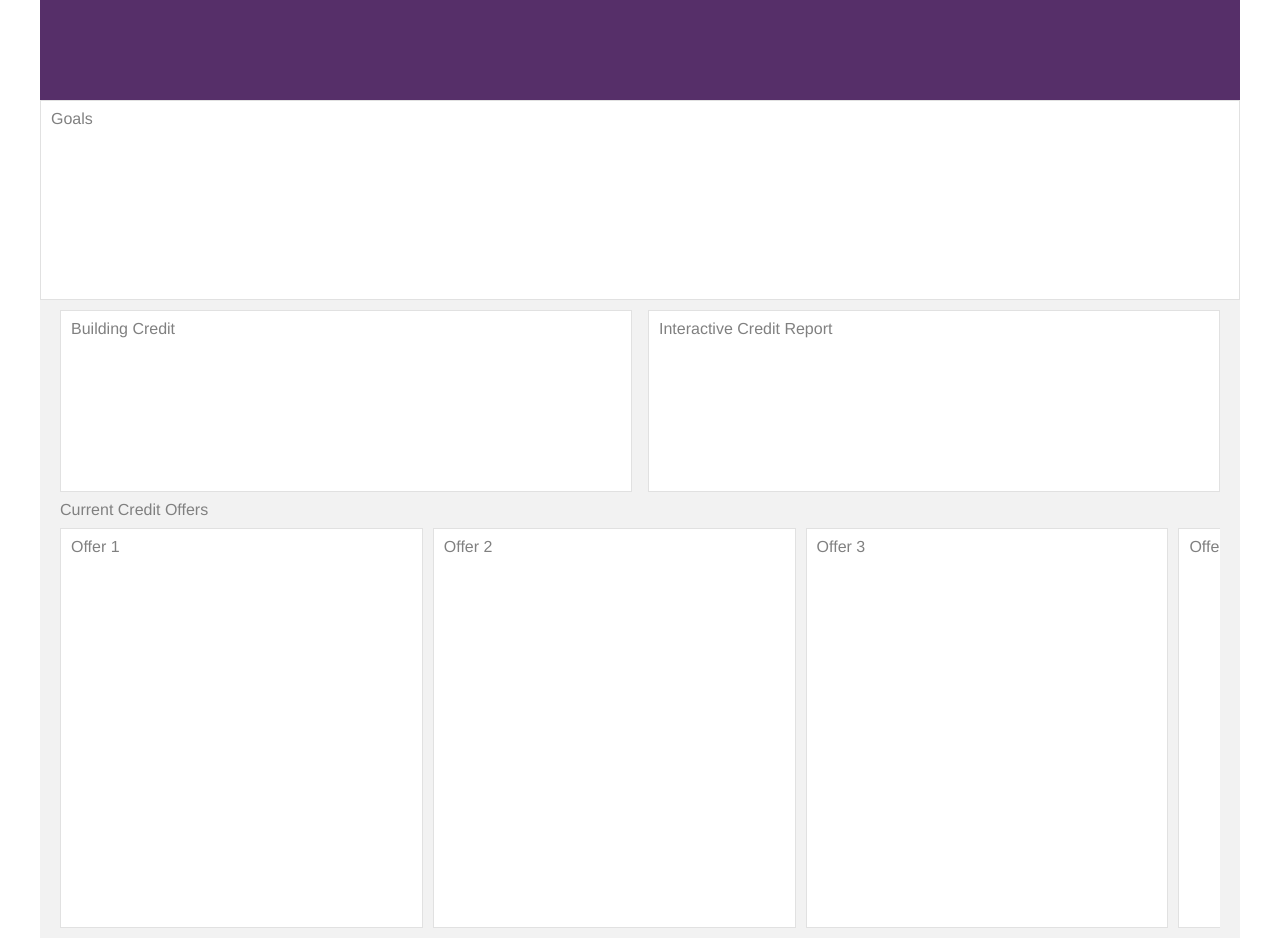
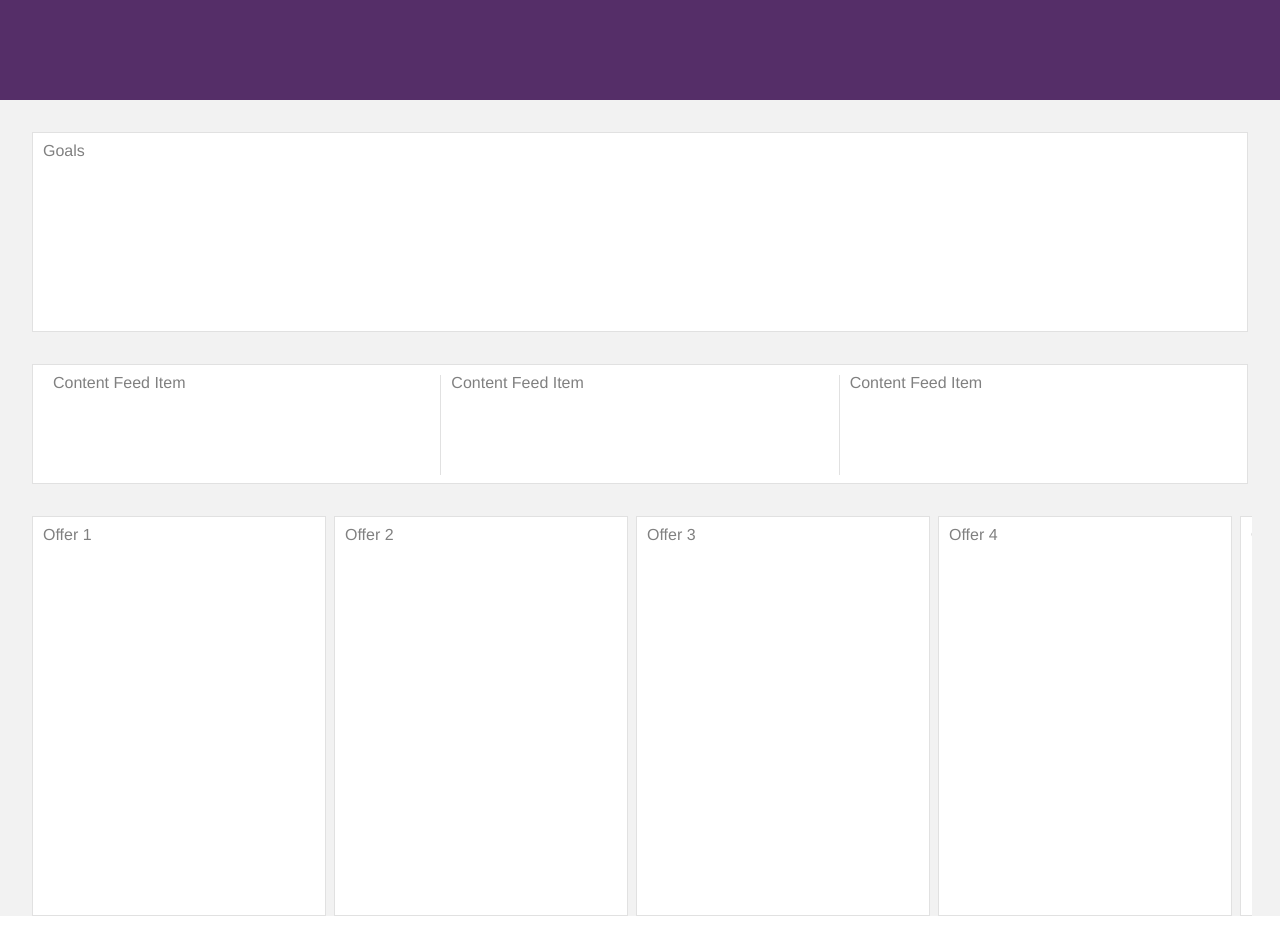
Before and after one commit to ksrb/grid-test, a website: page dashboard.html in a window 1280 px wide. Shown: the part 180-1118 px from the top of the page. After the commit the page ends 1096 px from the top, so only its background shows below. Drawn offline with Linux system fonts and the light colour scheme.

Commit message:
refactored dashboard as per updated wireframes

```diff
--- a/dashboard.html
+++ b/dashboard.html
@@ -1,14 +1,16 @@
 <!DOCTYPE html>
 <html lang="en">
+
 <head>
   <meta charset="UTF-8">
+  <meta name="viewport" content="width=device-width">
+
   <title>Dashboard</title>
   <link rel="stylesheet" type="text/css" href="reset.css">
-  <link rel="stylesheet"
-        type="text/css"
-        href="flexboxgrid.css">
+  <link rel="stylesheet" type="text/css" href="flexboxgrid.css">
   <link rel="stylesheet" type="text/css" href="style.css">
 </head>
+
 <body>
 
   <div class='container layout-container'>
@@ -18,56 +20,34 @@
     <div class='score-meter'>
       Score Meter
     </div>
-  <div class='goals'>
+
+    <div class='goals-container'>
       Goals
     </div>
-  <!-- Content feed -->
-  <div class='content-feed'>
-    <div class='row'>
-      <div class='col-lg-6 col-md-6 col-sm-6 col-xs-6'>
-        <div class='content-feed-tile'>
-          Building Credit
+
+    <div class='content-feed-container'>
+      <div class='content-feed-item'>Content Feed Item</div>
+      <div class='content-feed-item'>Content Feed Item</div>
+      <div class='content-feed-item'>Content Feed Item</div>
+    </div>
+
+    <div class='offer-list-container'>
+      <div class='offer-list-spacer'>&nbsp;</div>
+      <div class='offer-list-item'>Offer 1</div>
+      <div class='offer-list-item'>Offer 2</div>
+      <div class='offer-list-item'>Offer 3</div>
+      <div class='offer-list-item'>Offer 4</div>
+      <div class='offer-list-item'>Offer 5</div>
+      <div class='offer-list-item'>Offer 6</div>
+      <div class='offer-list-item'>Offer 7</div>
+      <div class='offer-list-spacer'>&nbsp;</div>
     </div>
   </div>
-      <div class='col-lg-6 col-md-6 col-sm-6 col-xs-6'>
-        <div class='content-feed-tile'>
-          Interactive Credit Report
-        </div>
-      </div>
-    </div>
-    <!-- TODO (ksuen): this isn't exactly how our app is structured the title
-    and offers are a separate elements on the level above -->
-    <div class='credit-offers__title'>
-      Current Credit Offers
-    </div>
-    <div class='credit-offers'>
-      <div class='credit-offer'>
-        Offer 1
-      </div>
-      <div class='credit-offer'>
-        Offer 2
-      </div>
-      <div class='credit-offer'>
-        Offer 3
-      </div>
-      <div class='credit-offer'>
-        Offer 4
-      </div>
-      <div class='credit-offer'>
-        Offer 5
-      </div>
-      <div class='credit-offer'>
-        Offer 6
-      </div>
-      <div class='credit-offer'>
-        Offer 7
-      </div>
-    </div>
-  </div>
-</div>
+
   </div>
   <script id="__bs_script__">
     document.write("<script async src='http://HOST:3001/browser-sync/browser-sync-client.js?v=2.18.2'><\/script>".replace("HOST", location.hostname));
   </script>
 </body>
+
 </html>
--- a/style.css
+++ b/style.css
@@ -1,7 +1,17 @@
-.layout-container {
-  max-width: 1200px;
+html,
+body {
+  width: 100%;
+  height: 100%;
+  margin: 0;
+  padding: 0;
   font-family: Helvetica, Arial, serif;
   color: #808080;
+}
+
+.layout-container {
+  min-width: 375px;
+  max-width: 1920px;
+  background: rgb(242, 242, 242);
 }
 
 .layout-title {
@@ -24,15 +34,70 @@
   height: 50px;
 }
 
-.goals {
-  border: 1px solid rgb(225, 225, 225);
+.goals-container {
   box-sizing: border-box;
   height: 200px;
+  margin: 0 0 16px;
   padding: 10px;
+  background: white;
 }
 
+.content-feed-container {
+  box-sizing: border-box;
+  height: 120px;
+  margin: 0 16px 16px;
+  padding: 10px;
+  display: flex;
+  background: white;
+  border: 1px solid rgb(225, 225, 225);
+}
+
+.content-feed-item {
+  box-sizing: border-box;
+  height: 100px;
+  flex: 1;
+  padding: 0 10px;
+  border-right: 1px solid rgb(225, 225, 225);
+}
+
+.content-feed-item:last-child {
+  border: 0;
+}
+
+.offer-list-container {
+  box-sizing: border-box;
+  display: flex;
+  height: 400px;
+  margin: 0 0 16px;
+  overflow: auto;
+}
+
+.offer-list-spacer {
+  display: inline-block;
+  flex: 0;
+  min-width: 12px;
+  max-width: 12px;
+}
+
+.offer-list-item {
+  box-sizing: border-box;
+  display: inline-block;
+  flex: 0;
+  min-width: calc(100% - 32px);
+  max-width: calc(100% - 32px);
+  margin: 0 4px;
+  padding: 10px;
+  background: white;
+  border: 1px solid rgb(225, 225, 225);
+}
+
+
+
+
+
+
 .content-feed {
-  background: rgb(242, 242, 242);
+
   padding: 10px 20px;
 }
 
@@ -82,17 +147,7 @@
 }
 
 
-@media only screen and (min-width: 600px) {
-  .credit-offer {
-    flex: 0 0 calc(50% - 20px);
-  }
-}
 
-@media only screen and (min-width: 1200px) {
-  .credit-offer {
-    flex: 0 0 calc(33% - 20px);
-  }
-}
 
 .accounts-title {
   margin-bottom: 10px;
@@ -155,15 +210,87 @@
   border-right: 1px solid #333333;
 }
 
+
+
+@media only screen and (min-width: 600px) {
+  .credit-offer {
+    flex: 0 0 calc(50% - 20px);
+  }
+}
+
+
+
+
 @media only screen and (min-width: 768px) {
   .compare-item {
     min-width: 33.3333333%;
   }
+
+  .offer-list-item {
+    min-width: calc(50% - 20px);
+    max-width: calc(50% - 20px);
+  }
 }
 
+
+
+
 @media only screen and (min-width: 1024px) {
+  .goals-container {
+    margin: 24px;
+    border: 1px solid rgb(225, 225, 225);
+  }
+
+  .content-feed-container {
+    margin: 0 24px 24px;
+  }
+
   .compare-item {
     min-width: 25%;
     max-width: 25%;
   }
+
+  .offer-list-spacer {
+    min-width: 20px;
+    max-width: 20px;
+  }
+
+  .offer-list-item {
+    min-width: calc(33.33% - 20px);
+    max-width: calc(33.33% - 20px);
+  }
 }
+
+
+
+
+@media only screen and (min-width: 1280px) {
+  .goals-container {
+    max-width: 1216px;
+    margin: 32px auto;
+  }
+
+  .content-feed-container {
+    max-width: 1216px;
+    margin: 0 auto 32px;
+  }
+
+  .offer-list-container {
+    max-width: 1224px;
+    margin: 0 auto 32px;
+  }
+
+  .offer-list-spacer {
+    min-width: 0;
+    max-width: 0;
+  }
+
+  .offer-list-item {
+    min-width: calc(25% - 12px);
+    max-width: calc(25% - 12px);
+  }
+
+  .credit-offer {
+    flex: 0 0 calc(33% - 20px);
+  }
+}
```
Lines whose indentation alone changed are shown as unchanged.
